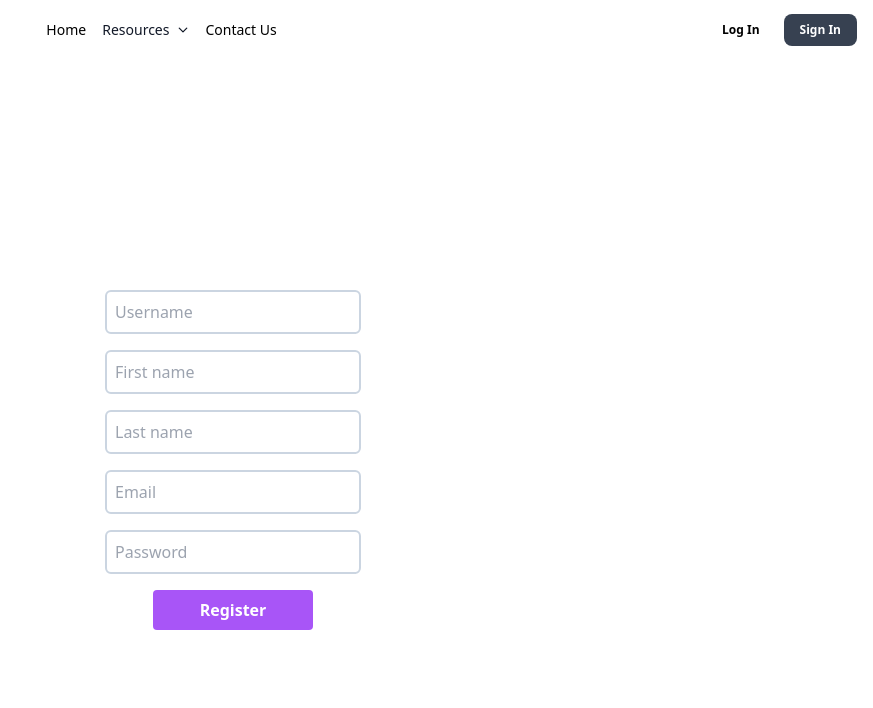
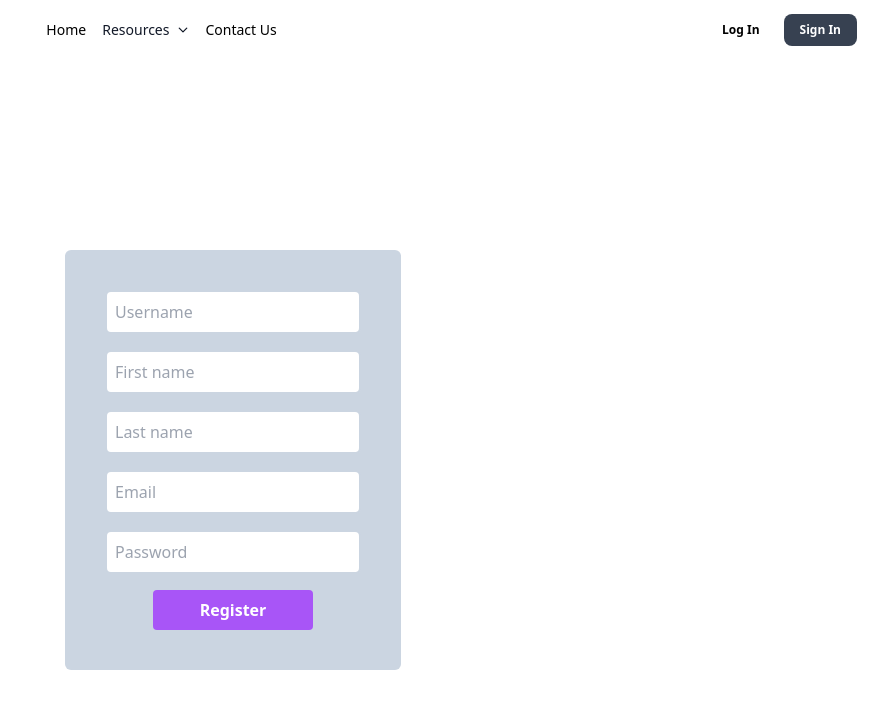
Before and after one commit to felinevintage/SEN.Passport, a React (Vite) app in the folder client/: page /register in a window 1280 px wide. Shown: the top 708 px of the page, without its empty margins (407-1280 px from the left). Built offline with nearby package versions, Linux system fonts and the light colour scheme; the HTML template or start-up script is replaced by a standard one.

Commit message:
Restyle register page

```diff
--- a/client/src/pages/Register.jsx
+++ b/client/src/pages/Register.jsx
@@ -57,8 +57,11 @@ export default function Register() {
           </p>
         </div>
       ) : (
-        <div className="max-w-80">
-          <form onSubmit={handleSubmit} className="grid grid-cols-1">
+        <div>
+          <form
+            onSubmit={handleSubmit}
+            className="grid grid-cols-1 bg-slate-300 p-8 rounded-md"
+          >
             <InputBox
               name="username"
               placeholder="Username"
```
